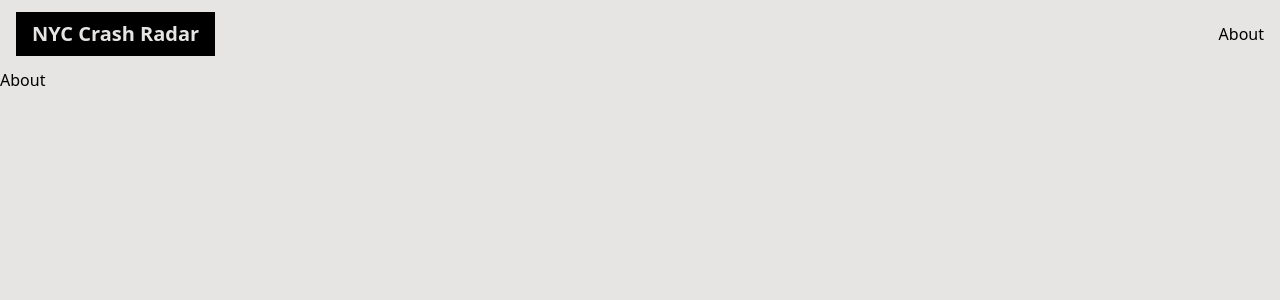
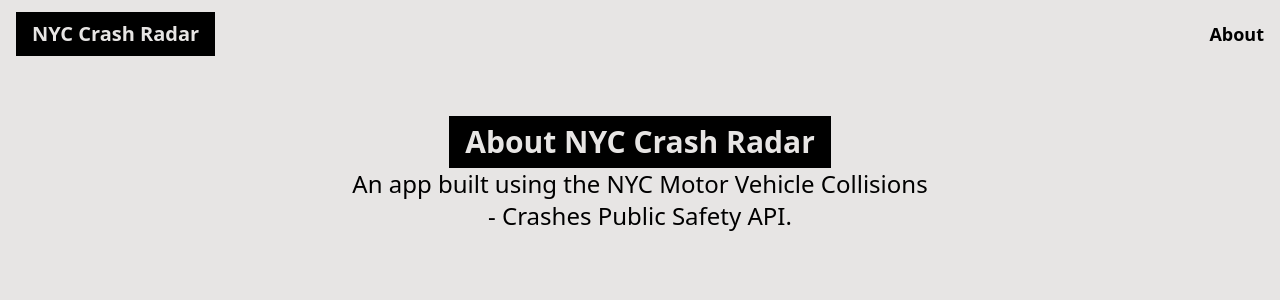
Before and after one commit to internetdrew/nyc-crash-radar, a React (Vite) app: page /about in a window 1280 px wide. Shown: the top 300 px of the page. Built offline with nearby package versions, Linux system fonts and the light colour scheme.

Commit message:
add enums for headers and more

```diff
--- a/src/components/CrashFeed.tsx
+++ b/src/components/CrashFeed.tsx
@@ -130,7 +130,7 @@ const CrashFeed = () => {
               )}
 
               {crash?.latitude && crash?.longitude && (
-                <section className='z-0 ring-1 ring-slate-950 mt-4 rounded-lg overflow-hidden'>
+                <section className='ring-1 ring-slate-950 mt-4 rounded-lg overflow-hidden'>
                   <CrashMap
                     lat={parseFloat(crash?.latitude)}
                     lng={parseFloat(crash?.longitude)}
--- a/src/components/CrashMap.tsx
+++ b/src/components/CrashMap.tsx
@@ -21,6 +21,7 @@ const CrashMap = (coords: CrashMapProps) => {
       zoom={20}
       scrollWheelZoom={false}
       dragging={false}
+      className='z-0'
     >
       <TileLayer
         attribution='&copy; <a href="https://www.openstreetmap.org/copyright">OpenStreetMap</a> contributors'
--- a/src/components/Header.tsx
+++ b/src/components/Header.tsx
@@ -1,15 +1,18 @@
-const Header = () => {
+interface HeaderProps {
+  headingText: string;
+  subheadingText: string;
+}
+
+const Header = ({ headingText, subheadingText }: HeaderProps) => {
   return (
     <header
       id='top'
       className='max-w-2xl mx-auto text-center mt-12 px-4 sm:px-0'
     >
       <h1 className='text-2xl bg-black text-stone-200 inline-block px-4 py-2 font-bold sm:text-3xl'>
-        NYC Crash Radar
+        {headingText}
       </h1>
-      <h2 className='text-xl sm:text-2xl'>
-        See reported vehicle crashes around New York City.
-      </h2>
+      <h2 className='text-xl sm:text-2xl'>{subheadingText}</h2>
     </header>
   );
 };
--- a/src/components/Navbar.tsx
+++ b/src/components/Navbar.tsx
@@ -12,7 +12,12 @@ const Navbar = () => {
         </Link>
         <ul>
           <li>
-            <Link to={'/about'}>About</Link>
+            <Link
+              to={'/about'}
+              className='text-lg font-semibold underline-offset-2 transition duration-300  hover:underline'
+            >
+              About
+            </Link>
           </li>
         </ul>
       </div>
--- a/src/pages/About.tsx
+++ b/src/pages/About.tsx
@@ -1,5 +1,19 @@
+import { Header } from '@components';
+
+enum AboutHeader {
+  Heading = 'About NYC Crash Radar',
+  Subheading = 'An app built using the NYC Motor Vehicle Collisions - Crashes Public Safety API.',
+}
+
 const About = () => {
-  return <div>About</div>;
+  return (
+    <main className='max-w-xl mx-auto'>
+      <Header
+        headingText={AboutHeader.Heading}
+        subheadingText={AboutHeader.Subheading}
+      />
+    </main>
+  );
 };
 
 export default About;
--- a/src/pages/Home.tsx
+++ b/src/pages/Home.tsx
@@ -1,9 +1,17 @@
 import { Header, CrashFeed } from '@components';
+
+enum HomeHeader {
+  Heading = 'NYC Crash Radar',
+  Subheading = 'See reported vehicle crashes around New York City.',
+}
 
 const Home = () => {
   return (
     <div>
-      <Header />
+      <Header
+        headingText={HomeHeader.Heading}
+        subheadingText={HomeHeader.Subheading}
+      />
       <CrashFeed />
     </div>
   );
```
